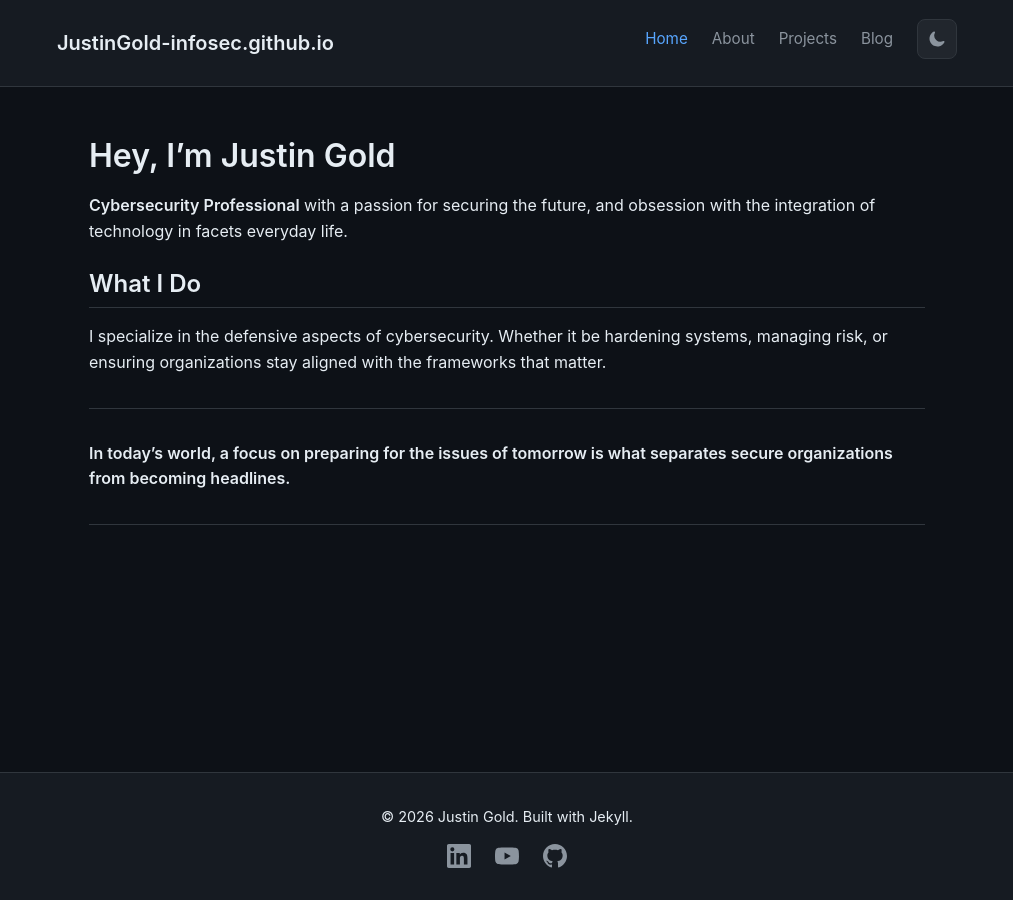
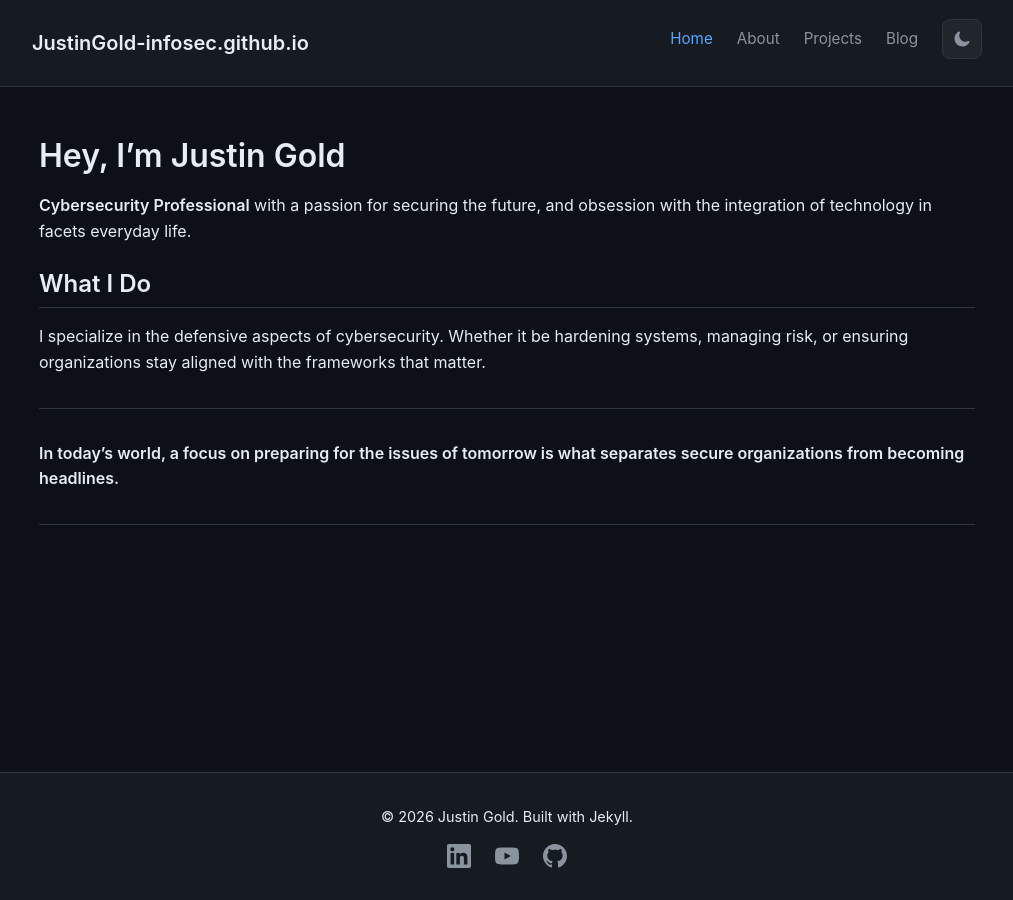
Before and after one commit to JustinGold-infosec/JustinGold-infosec.github.io, a Jekyll site: the page built from index.md, in a window 1280 px wide. Shown: the whole page, without its empty margins (133-1146 px from the left). Built offline with Jekyll 4.4.1, drawn with Linux system fonts in a browser that asks for light colours.

Commit message:
Update default.html

```diff
--- a/_layouts/default.html
+++ b/_layouts/default.html
@@ -85,7 +85,7 @@
     }
 
     nav {
-      max-width: 900px;
+      max-width: 950px;
       margin: 0 auto;
       display: flex;
       justify-content: space-between;
@@ -164,7 +164,7 @@
 
     /* ===== Main Content ===== */
     main {
-      max-width: 900px;
+      max-width: 1000px;
       margin: 0 auto;
       padding: 3rem 2rem;
       width: 100%;
```
